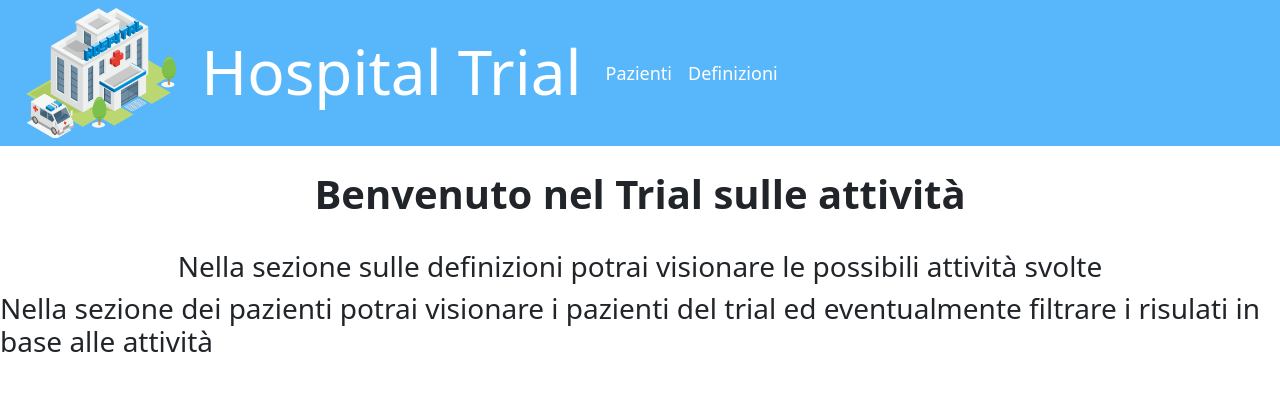
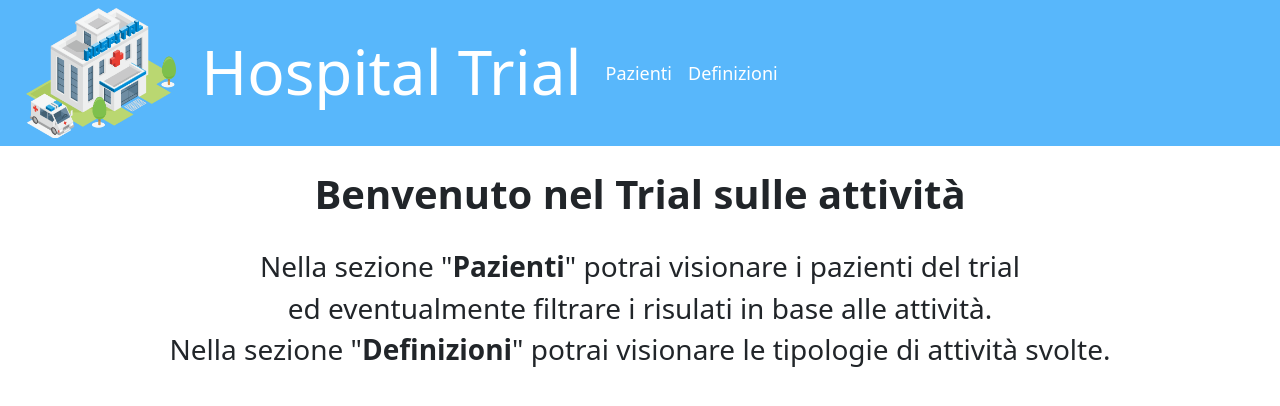
Before and after one commit to Praimondi/Trial, an Angular app: page / in a window 1280 px wide. Shown: the top 406 px of the page. Built offline with nearby package versions, Linux system fonts and the light colour scheme.

Commit message:
updateForStyle

```diff
--- a/src/app/modules/home/pages/homepage/homepage.component.html
+++ b/src/app/modules/home/pages/homepage/homepage.component.html
@@ -2,6 +2,7 @@
   <br>
   <h1 style="display: flex; justify-content: center;"><b>Benvenuto nel Trial sulle attività</b></h1>
   <br>
-  <h3>Nella sezione sulle definizioni potrai visionare le possibili attività svolte</h3>
-  <h3>Nella sezione dei pazienti potrai visionare i pazienti del trial ed eventualmente filtrare i risulati in base alle attività</h3>
+  <h3>Nella sezione "<b>Pazienti</b>" potrai visionare i pazienti del trial</h3>
+  <h3>ed eventualmente filtrare i risulati in base alle attività.</h3>
+  <h3>Nella sezione "<b>Definizioni</b>" potrai visionare le tipologie di attività svolte.</h3>
 </div>
--- a/src/app/modules/pazienti/pages/pazienti/pazienti.component.html
+++ b/src/app/modules/pazienti/pages/pazienti/pazienti.component.html
@@ -1,7 +1,6 @@
 <div style="margin-left: 10px;margin-top: 10px;">
   <h3>Filtri</h3>
   <ul>
-
     <li>Il filtro <b>150m moderati</b> permette di evidenziare i pazienti che riescono a condurre almeno 150 minuti di
       attività fisica moderata
     <li>Il filtro <b>70m vigorosi</b> permette di evidenziare i pazienti che riescono a condurre almeno 70 minuti di
```
